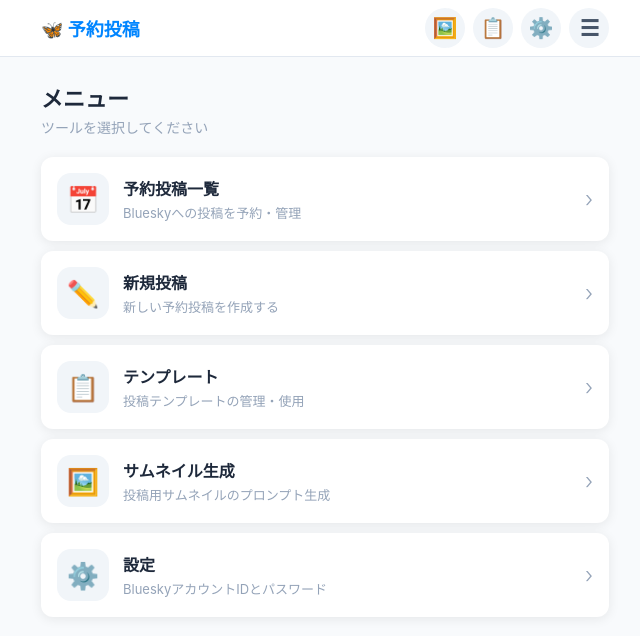
After one commit to omiyasan777777-bit/recipe-app, a Flask app: page /menu in a window 1280 px wide. The commit adds this page. Shown: the top 636 px of the page, without its empty margins (315-955 px from the left). Run offline with Flask 3, Linux system fonts and the light colour scheme.

Commit message:
feat: メインメニューページを追加
- /menu ルートとmenu.htmlテンプレートを新規追加
- 各機能（予約投稿・テンプレート・サムネイル生成・設定）をカード形式で一覧表示
- ヘッダーにメニューボタン(☰)を追加

```diff
--- a/templates/base.html
+++ b/templates/base.html
@@ -70,6 +70,11 @@
       transition: background .15s;
     }
     .icon-btn:hover { background: var(--gray-200); }
+    .icon-btn-menu {
+      font-size: 22px;
+      font-weight: 700;
+      letter-spacing: -1px;
+    }
 
     /* メインコンテンツ */
     main {
@@ -209,6 +214,7 @@
       <a href="{{ url_for('thumbnail_generator') }}" class="icon-btn" title="サムネイルプロンプト生成">🖼️</a>
       <a href="{{ url_for('templates_list') }}" class="icon-btn" title="テンプレート">📋</a>
       <a href="{{ url_for('settings') }}" class="icon-btn" title="設定">⚙️</a>
+      <a href="{{ url_for('menu') }}" class="icon-btn icon-btn-menu" title="メインメニュー">☰</a>
     </div>
   </div>
 </header>
--- /dev/null
+++ b/templates/menu.html
@@ -0,0 +1,93 @@
+{% extends "base.html" %}
+{% block content %}
+
+<div style="padding: 8px 0 20px;">
+  <h1 style="font-size: 22px; font-weight: 700; color: var(--gray-800); margin-bottom: 4px;">メニュー</h1>
+  <p style="font-size: 14px; color: var(--gray-400);">ツールを選択してください</p>
+</div>
+
+<div class="menu-grid">
+  <a href="{{ url_for('index') }}" class="menu-card">
+    <div class="menu-icon">📅</div>
+    <div class="menu-info">
+      <div class="menu-title">予約投稿一覧</div>
+      <div class="menu-desc">Blueskyへの投稿を予約・管理</div>
+    </div>
+    <div class="menu-arrow">›</div>
+  </a>
+
+  <a href="{{ url_for('add') }}" class="menu-card">
+    <div class="menu-icon">✏️</div>
+    <div class="menu-info">
+      <div class="menu-title">新規投稿</div>
+      <div class="menu-desc">新しい予約投稿を作成する</div>
+    </div>
+    <div class="menu-arrow">›</div>
+  </a>
+
+  <a href="{{ url_for('templates_list') }}" class="menu-card">
+    <div class="menu-icon">📋</div>
+    <div class="menu-info">
+      <div class="menu-title">テンプレート</div>
+      <div class="menu-desc">投稿テンプレートの管理・使用</div>
+    </div>
+    <div class="menu-arrow">›</div>
+  </a>
+
+  <a href="{{ url_for('thumbnail_generator') }}" class="menu-card">
+    <div class="menu-icon">🖼️</div>
+    <div class="menu-info">
+      <div class="menu-title">サムネイル生成</div>
+      <div class="menu-desc">投稿用サムネイルのプロンプト生成</div>
+    </div>
+    <div class="menu-arrow">›</div>
+  </a>
+
+  <a href="{{ url_for('settings') }}" class="menu-card">
+    <div class="menu-icon">⚙️</div>
+    <div class="menu-info">
+      <div class="menu-title">設定</div>
+      <div class="menu-desc">BlueskyアカウントIDとパスワード</div>
+    </div>
+    <div class="menu-arrow">›</div>
+  </a>
+</div>
+
+<style>
+  .menu-grid {
+    display: flex;
+    flex-direction: column;
+    gap: 10px;
+  }
+  .menu-card {
+    background: #fff;
+    border-radius: var(--radius);
+    box-shadow: var(--shadow);
+    padding: 16px;
+    display: flex;
+    align-items: center;
+    gap: 14px;
+    text-decoration: none;
+    color: var(--gray-800);
+    transition: transform .15s, box-shadow .15s;
+  }
+  .menu-card:active { transform: scale(.98); }
+  .menu-card:hover { box-shadow: 0 4px 20px rgba(0,0,0,.12); }
+  .menu-icon {
+    font-size: 26px;
+    width: 52px;
+    height: 52px;
+    background: var(--gray-100);
+    border-radius: 14px;
+    display: flex;
+    align-items: center;
+    justify-content: center;
+    flex-shrink: 0;
+  }
+  .menu-info { flex: 1; }
+  .menu-title { font-size: 16px; font-weight: 700; margin-bottom: 3px; }
+  .menu-desc { font-size: 13px; color: var(--gray-400); }
+  .menu-arrow { font-size: 22px; color: var(--gray-400); font-weight: 300; }
+</style>
+
+{% endblock %}
--- a/web_app.py
+++ b/web_app.py
@@ -61,6 +61,11 @@ def index():
     posts = storage.list_posts(status_filter)
     now = datetime.now().astimezone()
     return render_template("index.html", posts=posts, now=now, status_filter=status_filter)
+
+
+@app.route("/menu")
+def menu():
+    return render_template("menu.html")
 
 
 @app.route("/add", methods=["GET", "POST"])
```
